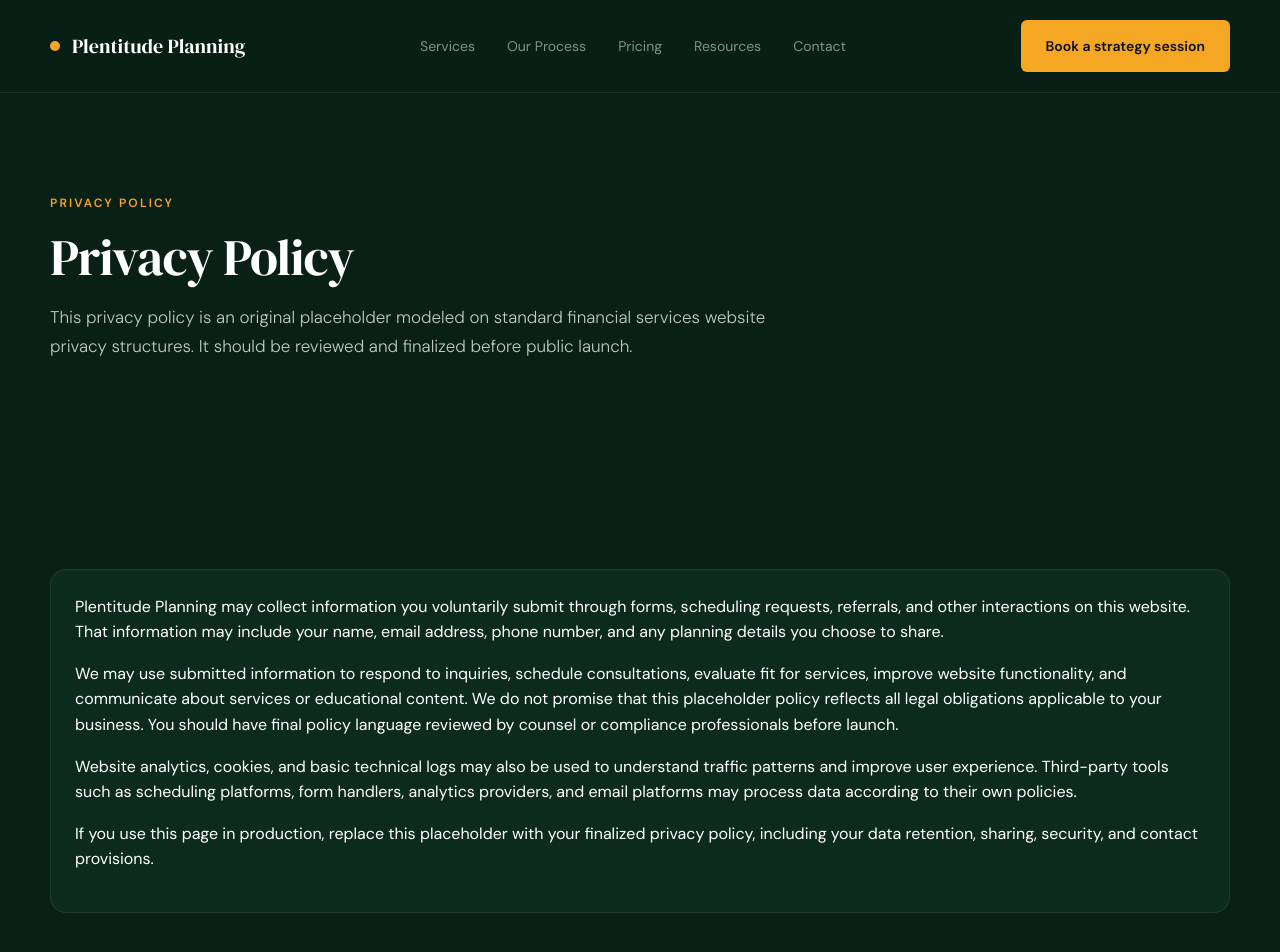
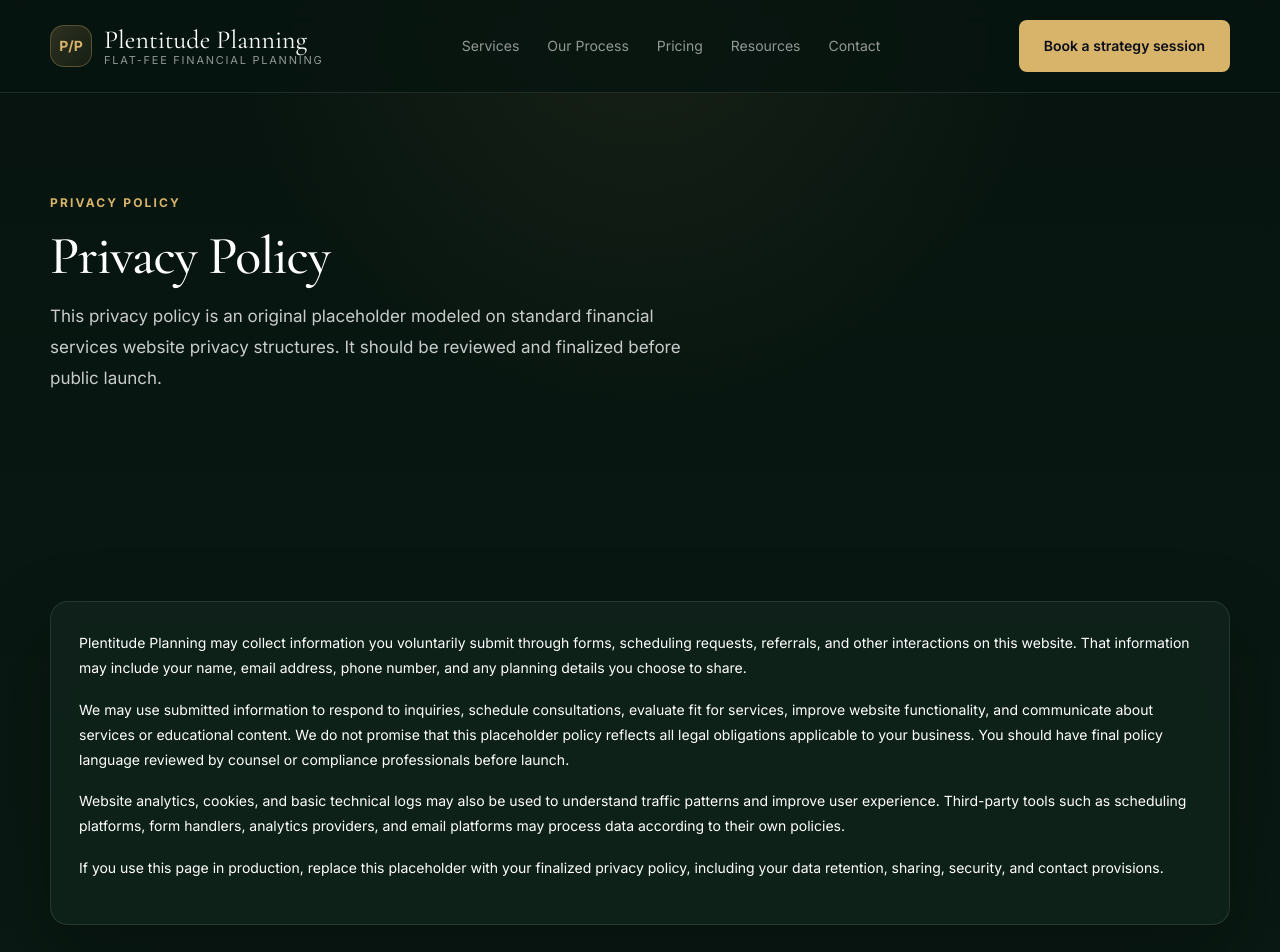
Before and after one commit to margohill2020-boop/PlentitudePlanning-Site, a Next.js app: page /privacy in a window 1280 px wide. Shown: the top 952 px of the page. Built offline with nearby package versions, Linux system fonts and the light colour scheme.

Commit message:
Restore richer imagery and improve typography/footer

```diff
--- a/app/globals.css
+++ b/app/globals.css
@@ -1,17 +1,17 @@
 :root {
-  --bg: #082015;
-  --bg-card: #0d2b1c;
-  --bg-featured: #0f3322;
-  --bg-soft: #10281b;
-  --border: rgba(255,255,255,0.08);
-  --border-strong: rgba(255,255,255,0.14);
-  --gold: #f5a623;
-  --gold-light: #ffb84d;
+  --bg: #081712;
+  --bg-card: rgba(15, 35, 27, 0.88);
+  --bg-featured: rgba(19, 47, 36, 0.94);
+  --bg-soft: #10231b;
+  --border: rgba(255,255,255,0.10);
+  --border-strong: rgba(255,255,255,0.18);
+  --gold: #d8b36a;
+  --gold-light: #e6c27d;
   --white: #ffffff;
-  --muted: rgba(255,255,255,0.5);
-  --muted-light: rgba(255,255,255,0.75);
+  --muted: rgba(255,255,255,0.56);
+  --muted-light: rgba(255,255,255,0.78);
   --green: #4ade80;
-  --shadow: 0 24px 60px rgba(0,0,0,0.24);
+  --shadow: 0 30px 80px rgba(0,0,0,0.28);
   --max: 1180px;
 }
 
@@ -19,19 +19,21 @@
 html { scroll-behavior: smooth; }
 body {
   margin: 0;
-  font-family: 'DM Sans', ui-sans-serif, system-ui, sans-serif;
+  font-family: 'Inter', ui-sans-serif, system-ui, sans-serif;
   color: var(--white);
-  background: var(--bg);
+  background:
+    radial-gradient(circle at top center, rgba(216,179,106,0.08), transparent 28%),
+    linear-gradient(180deg, #07140f 0%, #0a1b14 100%);
   line-height: 1.6;
 }
 
 a { color: inherit; text-decoration: none; }
 h1, h2, h3, h4 {
   margin: 0 0 12px;
-  font-family: 'DM Serif Display', Georgia, serif;
-  line-height: 1.08;
+  font-family: 'Cormorant Garamond', Georgia, serif;
+  line-height: 1.02;
   color: var(--white);
-  font-weight: 400;
+  font-weight: 500;
   letter-spacing: -0.02em;
 }
 p { margin: 0 0 16px; }
@@ -45,12 +47,12 @@ img { max-width: 100%; height: auto; }
   text-transform: uppercase;
   letter-spacing: 0.18em;
   font-size: 12px;
-  font-weight: 600;
+  font-weight: 700;
   margin-bottom: 16px;
   display: inline-block;
 }
 .sectionHeading {
-  font-size: clamp(2.4rem, 4vw, 4.5rem);
+  font-size: clamp(2.6rem, 4.2vw, 4.8rem);
   max-width: 12ch;
   margin-bottom: 18px;
 }
@@ -58,15 +60,15 @@ img { max-width: 100%; height: auto; }
   max-width: 62ch;
   color: var(--muted-light);
   font-size: 17px;
-  line-height: 1.7;
-  font-weight: 300;
+  line-height: 1.8;
+  font-weight: 400;
 }
 
 .btn {
   display: inline-flex;
   align-items: center;
   justify-content: center;
-  border-radius: 6px;
+  border-radius: 8px;
   padding: 14px 24px;
   text-decoration: none;
   font-weight: 600;
@@ -80,22 +82,18 @@ img { max-width: 100%; height: auto; }
   background: var(--gold);
   color: #0a0e1a;
 }
-.btnSecondary {
-  background: transparent;
-  color: var(--white);
-  border-color: var(--border);
-}
-.btnOutline {
+.btnSecondary, .btnOutline {
   background: transparent;
   color: var(--white);
   border-color: var(--border);
 }
 .card {
   background: var(--bg-card);
-  border-radius: 16px;
+  border-radius: 18px;
   box-shadow: var(--shadow);
   border: 1px solid var(--border);
   padding: 32px;
+  backdrop-filter: blur(10px);
 }
 .card p, .card li { color: var(--muted-light); }
 
@@ -103,8 +101,8 @@ img { max-width: 100%; height: auto; }
   position: sticky;
   top: 0;
   z-index: 30;
-  background: rgba(8,32,21,0.95);
-  backdrop-filter: blur(12px);
+  background: rgba(7,20,15,0.8);
+  backdrop-filter: blur(14px);
   border-bottom: 1px solid var(--border);
 }
 .navInner {
@@ -114,128 +112,137 @@ img { max-width: 100%; height: auto; }
   gap: 20px;
   padding: 20px 0;
 }
-.brandWrap {
-  display: flex;
+.brandWrap { display: flex; align-items: center; gap: 12px; }
+.brandMark {
+  width: 42px;
+  height: 42px;
+  border-radius: 14px;
+  background: linear-gradient(135deg, rgba(216,179,106,0.18), rgba(216,179,106,0.08));
+  border: 1px solid rgba(216,179,106,0.3);
+  color: var(--gold);
+  display: inline-flex;
   align-items: center;
-  gap: 12px;
-}
-.brandMark {
-  width: 10px;
-  height: 10px;
-  border-radius: 50%;
-  background: var(--gold);
-  color: transparent;
-  box-shadow: none;
+  justify-content: center;
+  font-size: 14px;
+  font-weight: 700;
 }
 .brandText { display: flex; flex-direction: column; line-height: 1.1; }
 .brandName {
-  font-family: 'DM Serif Display', Georgia, serif;
-  font-size: 20px;
+  font-family: 'Cormorant Garamond', Georgia, serif;
+  font-size: 26px;
   color: var(--white);
 }
 .brandSub {
-  display: none;
+  font-size: 11px;
+  color: var(--muted);
+  text-transform: uppercase;
+  letter-spacing: 0.16em;
 }
-.navLinks {
-  display: flex;
-  gap: 32px;
-  flex-wrap: wrap;
-  font-size: 14px;
-}
+.navLinks { display: flex; gap: 28px; flex-wrap: wrap; font-size: 14px; }
 .navLinks a { color: var(--muted); }
 .navLinks a:hover { color: var(--white); }
 
-.hero { text-align: center; padding: 110px 0 90px; position: relative; overflow: hidden; }
-.hero::before {
-  content: '';
-  position: absolute;
-  top: -100px;
-  left: 50%;
-  transform: translateX(-50%);
-  width: 600px;
-  height: 400px;
-  background: radial-gradient(ellipse, rgba(74,222,128,0.07) 0%, transparent 70%);
-  pointer-events: none;
+.hero {
+  text-align: left;
+  padding: 72px 0 36px;
 }
 .heroPanel, .heroPanelSimple {
-  display: block;
-  background: transparent;
-  box-shadow: none;
-  border-radius: 0;
+  display: grid;
+  grid-template-columns: 1.02fr 0.98fr;
+  background: linear-gradient(135deg, rgba(10,24,18,0.94), rgba(15,39,30,0.86));
+  border: 1px solid var(--border);
+  box-shadow: var(--shadow);
+  border-radius: 28px;
+  overflow: hidden;
 }
 .heroCopy, .heroCopyWide {
-  max-width: 760px;
-  padding: 0;
-  margin: 0 auto;
+  padding: 64px 56px;
+  max-width: none;
 }
 .eyebrow {
   display: inline-flex;
   align-items: center;
   gap: 8px;
   font-size: 12px;
-  font-weight: 500;
+  font-weight: 600;
   letter-spacing: 0.18em;
   text-transform: uppercase;
   color: var(--gold);
-  margin-bottom: 24px;
-  border: 1px solid rgba(245,166,35,0.3);
-  padding: 6px 16px;
-  border-radius: 20px;
+  margin-bottom: 22px;
 }
 .hero h1 {
-  font-size: clamp(42px, 6vw, 72px);
-  max-width: 11ch;
-  margin: 0 auto 24px;
+  font-size: clamp(3.2rem, 6vw, 6rem);
+  max-width: 9ch;
+  margin-bottom: 22px;
 }
 .hero p {
   color: var(--muted-light);
-  max-width: 560px;
-  font-size: 17px;
-  line-height: 1.7;
-  font-weight: 300;
-  margin: 0 auto 40px;
+  max-width: 56ch;
+  font-size: 18px;
+  line-height: 1.8;
+  margin-bottom: 28px;
 }
 .heroActions {
   display: flex;
   gap: 14px;
   flex-wrap: wrap;
-  justify-content: center;
-  margin-top: 0;
-  margin-bottom: 0;
+  margin-bottom: 32px;
 }
-.heroPoints, .heroMedia, .heroFloatingCard, .heroCardOne, .heroCardTwo {
-  display: none;
+.heroPoints {
+  display: grid;
+  grid-template-columns: repeat(3, 1fr);
+  gap: 14px;
 }
+.heroPoint {
+  background: rgba(255,255,255,0.04);
+  border: 1px solid rgba(255,255,255,0.08);
+  border-radius: 14px;
+  padding: 16px;
+}
+.heroPoint strong { display: block; margin-bottom: 6px; font-size: 14px; }
+.heroPoint span { color: var(--muted-light); font-size: 13px; line-height: 1.6; }
+.heroMedia {
+  min-height: 620px;
+  position: relative;
+  background:
+    linear-gradient(to left, rgba(8,18,14,0.16), rgba(8,18,14,0.28)),
+    url('https://images.unsplash.com/photo-1554224155-8d04cb21cd6c?auto=format&fit=crop&w=1400&q=80') center/cover no-repeat;
+}
+.heroFloatingCard {
+  position: absolute;
+  max-width: 260px;
+  background: rgba(10,24,18,0.86);
+  border: 1px solid rgba(255,255,255,0.10);
+  color: var(--white);
+  border-radius: 18px;
+  padding: 18px;
+  box-shadow: var(--shadow);
+  backdrop-filter: blur(10px);
+}
+.heroFloatingCard strong { display: block; line-height: 1.45; font-size: 15px; }
+.heroCardOne { top: 34px; right: 28px; }
+.heroCardTwo { bottom: 28px; left: 28px; }
 
-.trustRow { margin: 0 auto 100px; position: relative; z-index: 2; }
+.trustRow { margin: -26px auto 84px; position: relative; z-index: 2; }
 .trustGrid {
   display: grid;
-  grid-template-columns: repeat(3, 1fr);
-  gap: 1px;
-  background: var(--border);
-  border: 1px solid var(--border);
-  border-radius: 12px;
-  overflow: hidden;
-  max-width: 900px;
-  margin: 0 auto;
-}
-.trustGridSimple .trustCard {
-  padding: 28px 24px;
+  grid-template-columns: repeat(4, 1fr);
+  gap: 16px;
 }
 .trustCard {
-  background: var(--bg-card);
-  border-radius: 0;
-  box-shadow: none;
-  border: none;
+  background: rgba(15,35,27,0.92);
+  border-radius: 18px;
+  box-shadow: var(--shadow);
+  border: 1px solid var(--border);
   text-align: center;
+  padding: 24px 20px;
 }
 .trustCard strong {
   display: block;
-  font-family: 'DM Serif Display', Georgia, serif;
+  font-family: 'Cormorant Garamond', Georgia, serif;
   font-size: 28px;
   color: var(--gold);
   margin-bottom: 6px;
-  font-weight: 400;
 }
 .trustCard span { color: var(--muted); font-size: 13px; }
 
@@ -248,15 +255,19 @@ img { max-width: 100%; height: auto; }
 .processGrid { grid-template-columns: repeat(3, 1fr); }
 .faqGrid { grid-template-columns: repeat(2, 1fr); }
 .grid3 { grid-template-columns: repeat(3, 1fr); }
-.splitIntro, .proofPanel, .membershipPanel {
+.splitIntro, .proofPanel, .membershipPanel, .ctaPanel {
   display: grid;
   grid-template-columns: 1fr 0.9fr;
   gap: 28px;
   align-items: start;
 }
-.serviceCard {
-  position: relative;
-  overflow: hidden;
+.serviceCard, .whyCard, .processStep, .proofStat, .miniTier, .ctaBox, .disclosure {
+  background: var(--bg-card);
+  border-radius: 18px;
+  padding: 28px;
+  border: 1px solid var(--border);
+  box-shadow: var(--shadow);
+  backdrop-filter: blur(10px);
 }
 .serviceIcon { display: none; }
 .whyGrid {
@@ -265,12 +276,6 @@ img { max-width: 100%; height: auto; }
   gap: 20px;
   margin-top: 34px;
 }
-.whyCard {
-  background: var(--bg-card);
-  border: 1px solid var(--border);
-  border-radius: 16px;
-  padding: 28px;
-}
 .whyNumber {
   width: 38px;
   height: 38px;
@@ -278,33 +283,21 @@ img { max-width: 100%; height: auto; }
   display: inline-flex;
   align-items: center;
   justify-content: center;
-  background: rgba(245,166,35,0.12);
+  background: rgba(216,179,106,0.14);
   color: var(--gold);
   font-weight: 700;
   margin-bottom: 14px;
 }
-.processStep {
-  background: var(--bg-card);
-  border-radius: 16px;
-  padding: 28px;
-  border: 1px solid var(--border);
-}
 .processStep span {
   color: var(--gold);
   font-size: 12px;
-  font-weight: 600;
+  font-weight: 700;
   text-transform: uppercase;
   letter-spacing: 0.12em;
 }
-.pricingDarkSection {
-  background: transparent;
-  color: var(--white);
-}
-.pricingDarkSection .sectionLabel,
-.pricingDarkSection .sectionHeading,
-.pricingDarkSection .sectionIntro { color: var(--white); }
+.pricingDarkSection { background: transparent; }
 .pricingHeading { max-width: none; text-align: center; }
-.pricingIntro { color: var(--muted-light); text-align: center; margin: 0 auto; }
+.pricingIntro { text-align: center; margin: 0 auto; }
 .pricingGrid {
   display: grid;
   grid-template-columns: repeat(3, 1fr);
@@ -315,15 +308,14 @@ img { max-width: 100%; height: auto; }
 .pricingCardDark {
   background: var(--bg-card);
   border: 1px solid var(--border);
-  border-radius: 16px;
+  border-radius: 18px;
   padding: 36px 32px;
   position: relative;
   transition: transform 0.25s, border-color 0.25s;
-  box-shadow: none;
 }
 .pricingCardDark:nth-child(2) {
   background: var(--bg-featured);
-  border-color: rgba(245,166,35,0.4);
+  border-color: rgba(216,179,106,0.44);
   transform: translateY(-8px);
 }
 .pricingCardDark:hover { transform: translateY(-4px); border-color: var(--border-strong); }
@@ -333,18 +325,18 @@ img { max-width: 100%; height: auto; }
   border-radius: 999px;
   padding: 6px 12px;
   background: transparent;
-  color: var(--muted);
+  color: var(--muted-light);
   text-transform: uppercase;
   letter-spacing: 0.12em;
   font-size: 12px;
-  font-weight: 600;
+  font-weight: 700;
   margin-bottom: 16px;
   border: 1px solid var(--border);
 }
 .price {
-  font-family: 'DM Serif Display', Georgia, serif;
-  font-size: 52px;
-  font-weight: 400;
+  font-family: 'Cormorant Garamond', Georgia, serif;
+  font-size: 64px;
+  font-weight: 500;
   color: var(--white);
   line-height: 1;
   margin-bottom: 4px;
@@ -357,17 +349,22 @@ img { max-width: 100%; height: auto; }
   padding-bottom: 24px;
   border-bottom: 1px solid var(--border);
 }
-.featureList { padding-left: 0; list-style: none; color: var(--muted-light); margin-bottom: 32px; }
+.featureList {
+  padding-left: 0;
+  list-style: none;
+  color: var(--muted-light);
+  margin-bottom: 32px;
+}
 .featureList li {
   display: flex;
   align-items: flex-start;
   gap: 12px;
   font-size: 14px;
   color: var(--muted-light);
-  padding: 9px 0;
+  padding: 10px 0;
   border-bottom: 1px solid var(--border);
-  line-height: 1.5;
-  font-weight: 300;
+  line-height: 1.6;
+  font-weight: 400;
 }
 .featureList li::before {
   content: '✓';
@@ -384,21 +381,11 @@ img { max-width: 100%; height: auto; }
   justify-content: center;
   margin-top: 1px;
 }
-.proofStats, .membershipMiniGrid {
-  display: grid;
-  gap: 18px;
-}
-.proofStat, .miniTier {
-  background: var(--bg-card);
-  border-radius: 16px;
-  padding: 24px;
-  border: 1px solid var(--border);
-  box-shadow: none;
-}
+.proofStats, .membershipMiniGrid { display: grid; gap: 18px; }
 .proofStat strong, .miniTier strong {
   display: block;
   margin-bottom: 6px;
-  font-size: 1.15rem;
+  font-size: 1.2rem;
   color: var(--white);
 }
 .quoteMark {
@@ -406,22 +393,6 @@ img { max-width: 100%; height: auto; }
   color: var(--gold);
   line-height: 1;
   margin-bottom: 6px;
-}
-.membershipPanel, .ctaPanel {
-  background: transparent;
-  border-radius: 0;
-  padding: 0;
-  box-shadow: none;
-  display: grid;
-  grid-template-columns: 1.1fr 0.9fr;
-  gap: 24px;
-  align-items: start;
-}
-.ctaBox, .disclosure {
-  background: var(--bg-card);
-  border: 1px solid var(--border);
-  border-radius: 16px;
-  padding: 24px;
 }
 .formGrid {
   display: grid;
@@ -440,17 +411,17 @@ img { max-width: 100%; height: auto; }
 .textarea { min-height: 140px; resize: vertical; }
 .full { grid-column: 1 / -1; }
 .footer {
-  padding: 40px 0 60px;
-  color: var(--muted);
-  font-size: 13px;
+  padding: 54px 0 70px;
+  color: var(--muted-light);
+  font-size: 15px;
   border-top: 1px solid var(--border);
-  margin-top: 20px;
+  margin-top: 32px;
 }
 .footer strong {
-  font-size: 1rem;
+  font-size: 1.4rem;
   color: var(--white);
-  font-family: 'DM Serif Display', Georgia, serif;
-  font-weight: 400;
+  font-family: 'Cormorant Garamond', Georgia, serif;
+  font-weight: 500;
 }
 .footerGrid {
   display: grid;
@@ -458,19 +429,26 @@ img { max-width: 100%; height: auto; }
   gap: 24px;
   padding-top: 24px;
 }
+.disclosure {
+  font-size: 14px;
+  line-height: 1.8;
+}
 
 @media (max-width: 1080px) {
-  .servicesGrid, .whyGrid, .processGrid, .faqGrid, .pricingGrid, .footerGrid, .formGrid, .splitIntro, .proofPanel, .membershipPanel, .ctaPanel {
+  .heroPanel, .servicesGrid, .whyGrid, .processGrid, .faqGrid, .pricingGrid, .footerGrid, .formGrid, .splitIntro, .proofPanel, .membershipPanel, .ctaPanel, .trustGrid {
     grid-template-columns: 1fr 1fr;
   }
+  .heroPoints { grid-template-columns: 1fr; }
 }
 
 @media (max-width: 740px) {
   .navInner { flex-direction: column; align-items: flex-start; }
-  .servicesGrid, .whyGrid, .processGrid, .faqGrid, .pricingGrid, .footerGrid, .formGrid, .splitIntro, .proofPanel, .membershipPanel, .ctaPanel, .trustGrid {
+  .heroPanel, .servicesGrid, .whyGrid, .processGrid, .faqGrid, .pricingGrid, .footerGrid, .formGrid, .splitIntro, .proofPanel, .membershipPanel, .ctaPanel, .trustGrid {
     grid-template-columns: 1fr;
   }
-  .section { padding: 72px 0; }
-  .hero { padding-top: 80px; }
+  .heroCopy, .heroCopyWide { padding: 38px 24px; }
+  .heroMedia { min-height: 360px; }
+  .heroFloatingCard { position: static; max-width: none; margin: 16px; }
+  .section { padding: 74px 0; }
   .container { width: min(var(--max), calc(100% - 28px)); }
 }
--- a/app/layout.tsx
+++ b/app/layout.tsx
@@ -12,7 +12,7 @@ export default function RootLayout({ children }: { children: React.ReactNode })
       <head>
         <link rel="preconnect" href="https://fonts.googleapis.com" />
         <link rel="preconnect" href="https://fonts.gstatic.com" crossOrigin="" />
-        <link href="https://fonts.googleapis.com/css2?family=DM+Serif+Display:ital@0;1&family=DM+Sans:wght@300;400;500;600&display=swap" rel="stylesheet" />
+        <link href="https://fonts.googleapis.com/css2?family=Cormorant+Garamond:wght@400;500;600&family=Inter:wght@300;400;500;600;700&display=swap" rel="stylesheet" />
       </head>
       <body>{children}</body>
     </html>
```
